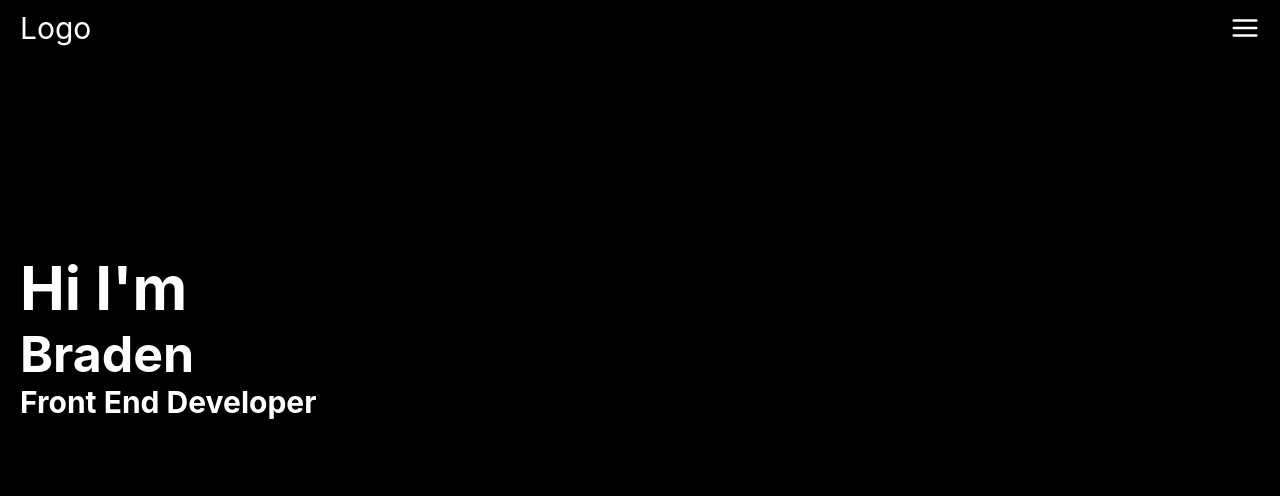
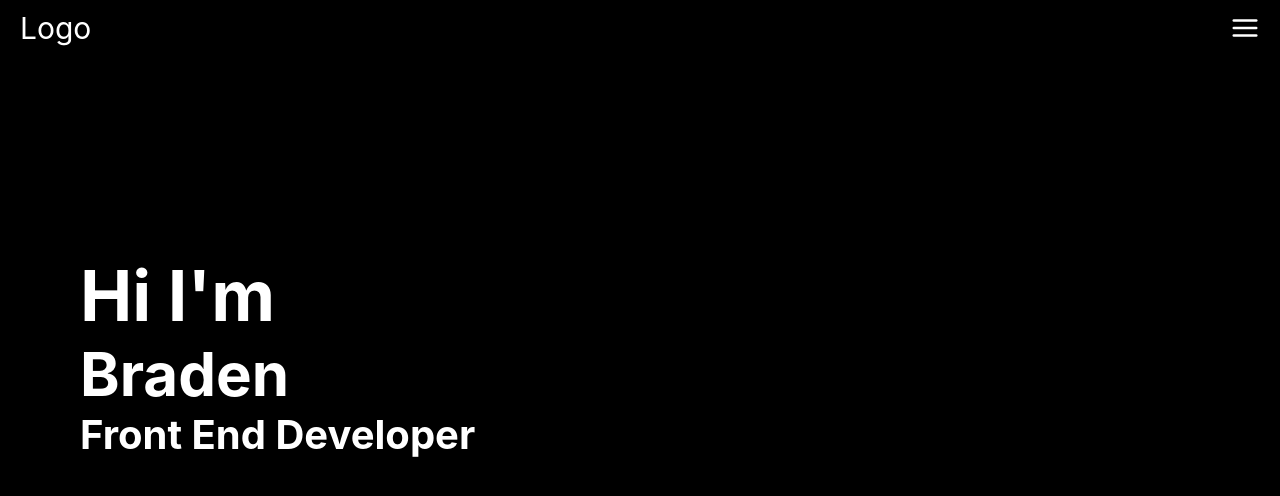
Before and after one commit to Braden0006/portfolio-version2, a React (Create React App) app: page / in a window 1280 px wide. Shown: the top 496 px of the page. Built offline with nearby package versions, Linux system fonts and the light colour scheme.

Commit message:
Made "Homepage" component responsive on all devices

```diff
--- a/src/Components/Homepage/Homepage.css
+++ b/src/Components/Homepage/Homepage.css
@@ -1 +1 @@
-.homepage{display:flex;flex-direction:column;align-items:flex-start;justify-content:center;height:70%;margin-left:2rem}.homepage .homepage__title,.homepage .homepage__name,.homepage .homepage__position{color:#fff;margin:0}.homepage .homepage__title{font-size:6rem}.homepage .homepage__name{font-size:5rem}.homepage .homepage__position{font-size:3rem}/*# sourceMappingURL=Homepage.css.map */
+.homepage{display:flex;flex-direction:column;align-items:flex-start;justify-content:center;height:70%;margin-left:2rem}.homepage .homepage__title,.homepage .homepage__name,.homepage .homepage__position{color:#fff;margin:0}.homepage .homepage__title{font-size:6rem}.homepage .homepage__name{font-size:5rem}.homepage .homepage__position{font-size:3rem}@media screen and (min-width: 768px){.homepage{height:75%;margin-left:6rem}}@media screen and (min-width: 1044px){.homepage{margin-left:8rem}.homepage .homepage__title{font-size:7rem}.homepage .homepage__name{font-size:6rem}.homepage .homepage__position{font-size:4rem}}/*# sourceMappingURL=Homepage.css.map */
--- a/src/Components/Homepage/Homepage.scss
+++ b/src/Components/Homepage/Homepage.scss
@@ -25,3 +25,29 @@
         font-size: 3rem;
     }
 }
+
+// Media Query
+@media screen and (min-width: 768px) {
+    .homepage {
+        height: 75%;
+        margin-left: 6rem;
+    }
+}
+
+@media screen and (min-width: 1044px) {
+    .homepage {
+        margin-left: 8rem;
+
+        .homepage__title {
+            font-size: 7rem;
+        }
+
+        .homepage__name {
+            font-size: 6rem;
+        }
+
+        .homepage__position {
+            font-size: 4rem;
+        }
+    }
+}
```
Also changed, not shown: 1 other file (tests, documents, lock files or other folders).
